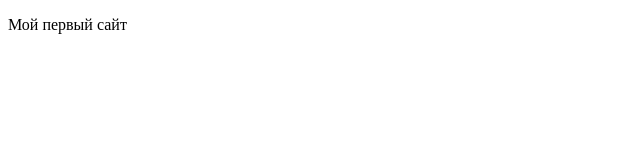
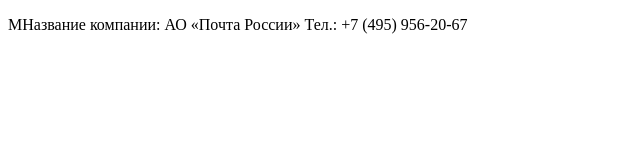
Before and after one commit to LaiserPal/Laiser_New-Kurs, a plain HTML site: page index.html in a window 1280 px wide. Shown: the whole page, without its empty margins (0-640 px from the left). Drawn offline with Linux system fonts and the light colour scheme.

Commit message:
Новая ветка.

```diff
--- a/index.html
+++ b/index.html
@@ -3,12 +3,14 @@
 
 <head>
      <meta charset="utf-8">
-     <title>Мой первый сайт</title>
+     <title>Название компании: АО «Почта России»
+        Тел.: +7 (495) 956-20-67</title>
 
 </head>
 
 <body>
-     <p>Мой первый сайт</p>
+     <p>МНазвание компании: АО «Почта России»
+        Тел.: +7 (495) 956-20-67</p>
 </body>
 
 </html>
```
